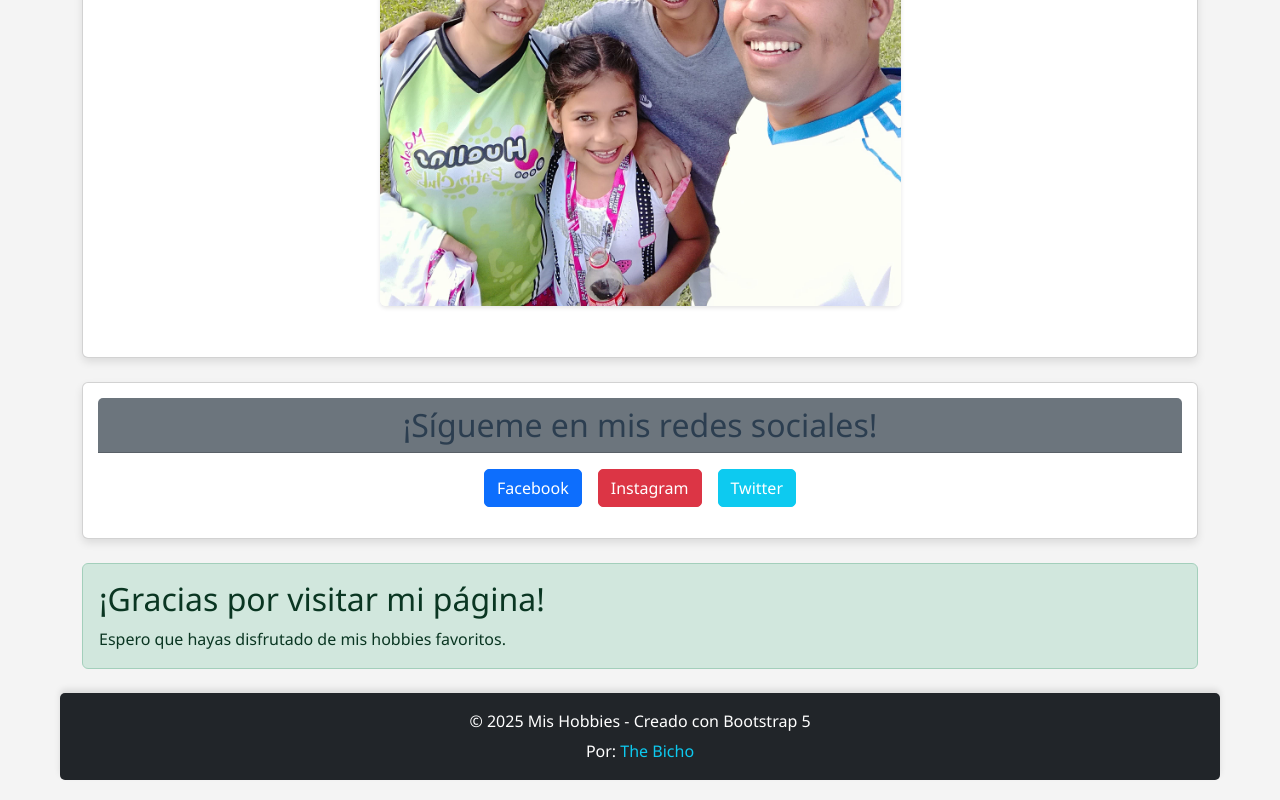
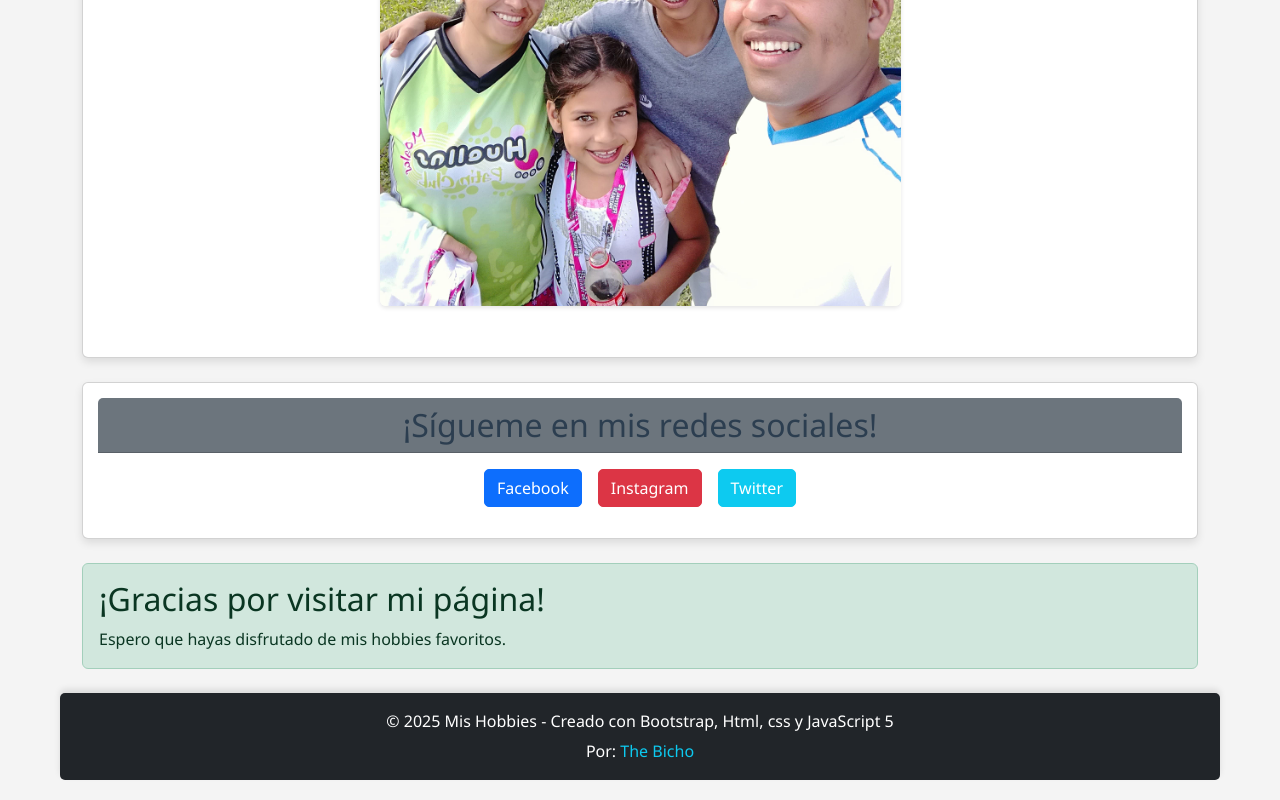
Before and after one commit to BICHO128/Mis-Hobbies, a plain HTML site: page index.html in a window 1280 px wide. Shown: the part 5641-6441 px from the top of the page. Drawn offline with nearby package versions, Linux system fonts and the light colour scheme.

Commit message:
Se modificó el pie de pagina

```diff
--- a/index.html
+++ b/index.html
@@ -395,7 +395,7 @@
     <!-- Pie de página -->
     <footer class="bg-dark text-white text-center py-3 mt-4">
         <div class="container">
-            <p class="mb-1">© 2025 Mis Hobbies - Creado con Bootstrap 5</p>
+            <p class="mb-1">© 2025 Mis Hobbies - Creado con Bootstrap, Html, css y JavaScript 5</p>
             <p class="mb-0">Por: <a href="https://github.com/BICHO128/Mis-Hobbies" class="text-info">The Bicho</a></p>
         </div>
     </footer>
```
